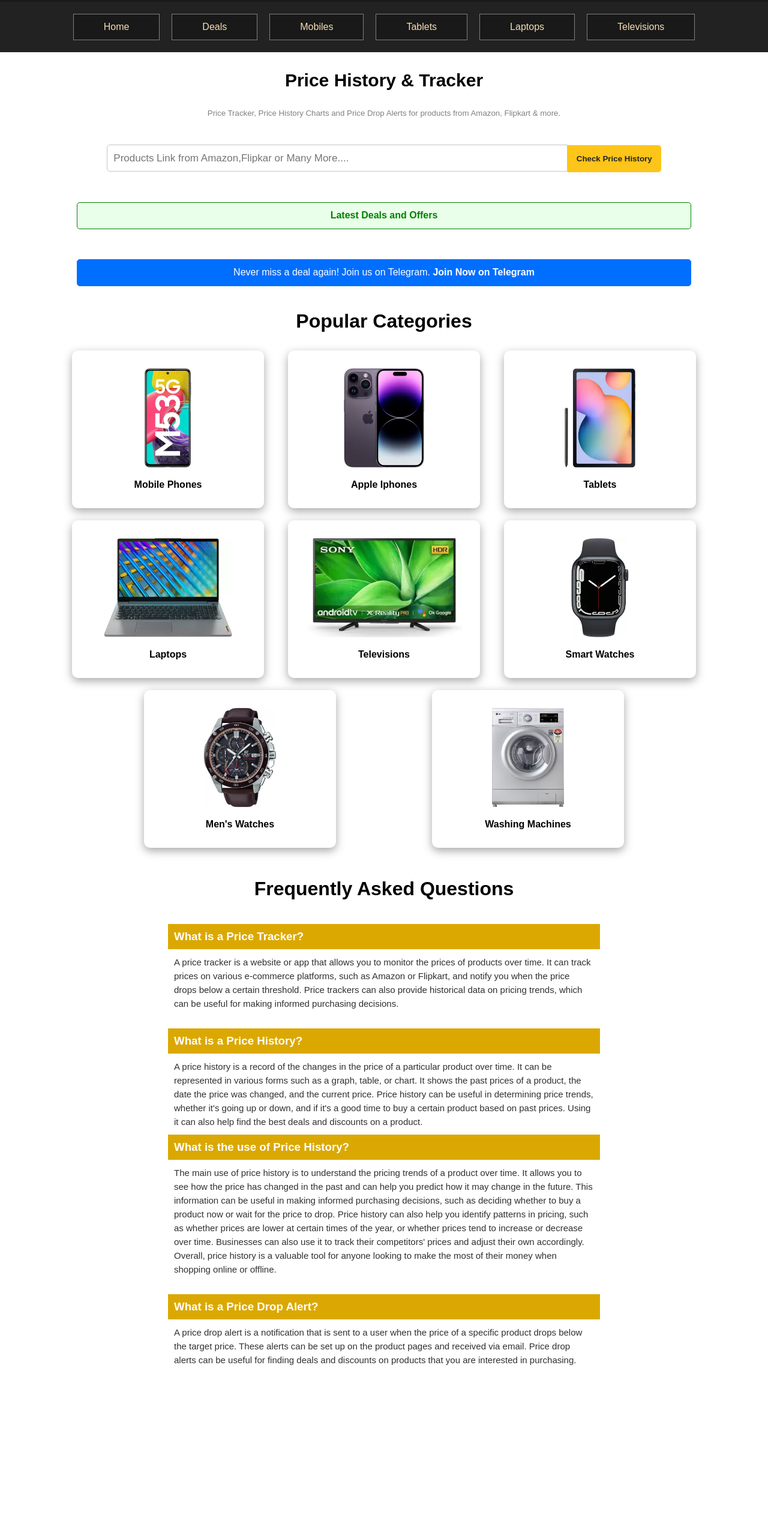
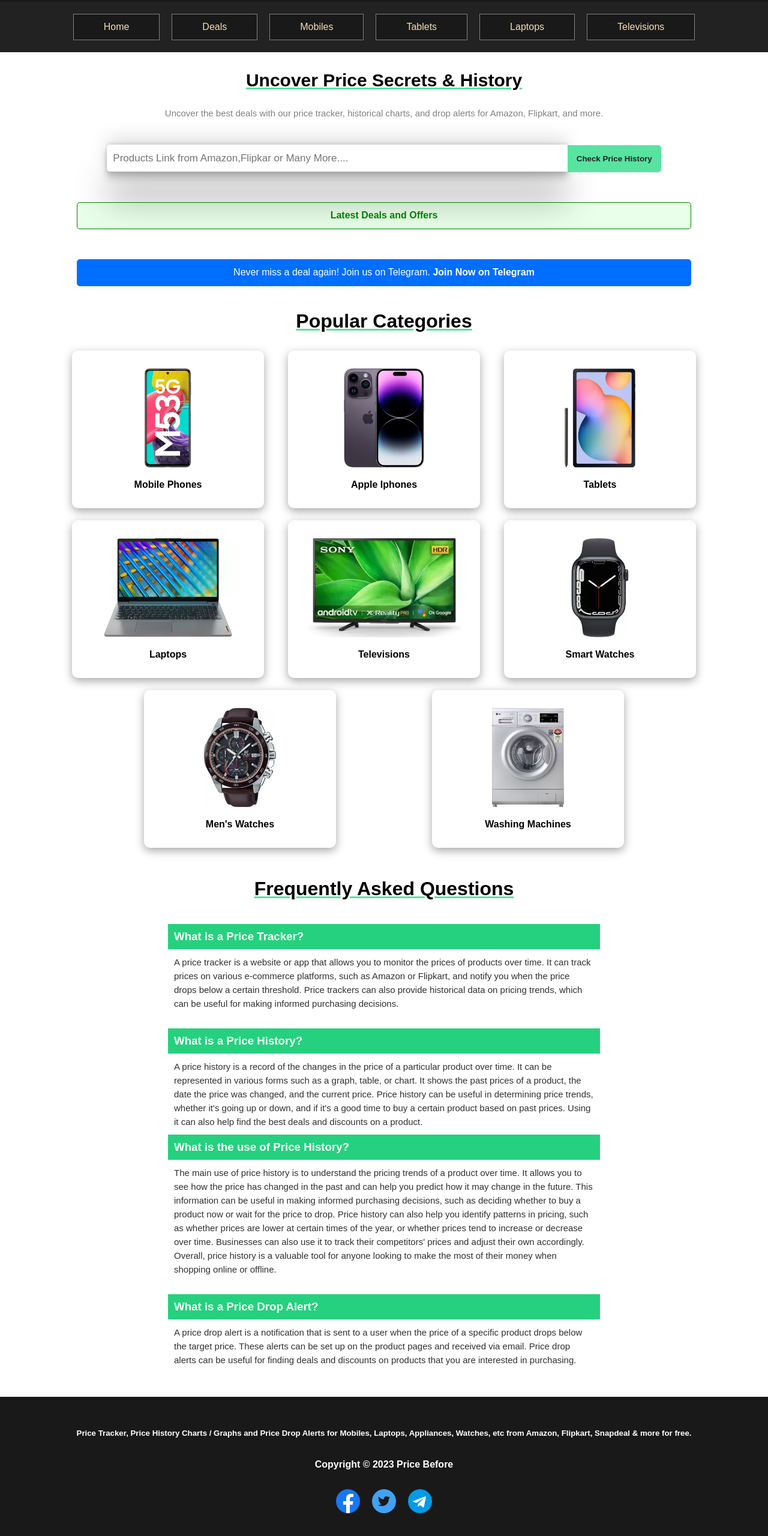
Before and after one commit to PrasadMore3505-psm/PriceBefore-, a plain HTML site: page index.html in a window 1280 px wide. Shown: the part 108-2668 px from the top of the page at 60% size. Before the commit the page ends 2406 px from the top, so only its background shows below. Drawn offline with Linux system fonts and the light colour scheme.

Commit message:
Created Footer & Updated Colors and some content

```diff
--- a/index.html
+++ b/index.html
@@ -38,8 +38,8 @@
         <!-- ---------------------------------------------------------------------HERO SECTION -->
 
     <div class="hero">
-        <h1>Price History & Tracker</h1>
-        <h5>Price Tracker, Price History Charts and Price Drop Alerts for products from Amazon, Flipkart & more.</h5>
+        <h1>Uncover Price Secrets & History</h1>
+        <h5>Uncover the best deals with our price tracker, historical charts, and drop alerts for Amazon, Flipkart, and more.        </h5>
 
         <div class="input-box">
             <input type="search" name="searcbox" id="search" placeholder="Products Link from Amazon,Flipkar or Many More....">
@@ -139,5 +139,22 @@
             </div>
         </div>
     </div>
+
+
+    <!-- ------------------------------------------------------------------FOOTER-->
+
+    <footer>
+        <h5>Price Tracker, Price History Charts / Graphs and Price Drop Alerts for Mobiles, Laptops, Appliances, Watches, etc from Amazon, Flipkart, Snapdeal & more for free.
+        </h5>
+
+        <h4>Copyright © 2023 Price Before</h4>
+
+        <div class="logos">
+            <img src="./img/Share Logos/facebook (1).png" alt="">
+            <img src="./img/Share Logos/twitter (2).png" alt="">
+            <img src="./img/Share Logos/telegram.png" alt="">
+        </div>
+    </footer>
+
 </body>
 </html>
--- a/style.css
+++ b/style.css
@@ -3,6 +3,12 @@
     margin: 0px;
     padding: 0px;
     font-family: Arial, Helvetica, sans-serif;
+}
+
+:root{
+    --primary:#58E3A0;
+    --secondary:#25d17e;
+    --radius:6px;
 }
 
 
@@ -47,7 +53,7 @@
 }
 
 .nav .sbox{
-    background-color: #FDC519;
+    background-color: var(--secondary);
     padding: 8px;
     color: white;
     margin-left: -5px;
@@ -57,7 +63,7 @@
 }
 
 .nav .sbox:hover{
-    background-color: #DBA802;
+    background-color: var(--primary);
     cursor: pointer;
 }
 
@@ -83,7 +89,7 @@
 }
 
 .bottom-nav a:hover{
-    background-color: #F4F4F4;
+    background-color: var(--primary);
     color: #191919;
 }
 
@@ -102,7 +108,8 @@
 
 .hero h1{
     font-size: 30px;
-    padding: 30px 0px 25px 0px
+    padding: 30px 0px 25px 0px;
+    text-decoration: underline #58E3A0;
 }
 
 .hero h5{
@@ -111,6 +118,7 @@
     padding: 0px 0px 40px 0px;
     text-align: center;
     line-height: 25px;
+    font-size: 15px;
 }
 
 .hero input{
@@ -121,11 +129,13 @@
     font-size: 17px;
     border-radius: 5px 0px 0px 5px;
     box-shadow: none;
-    border: 1px solid rgb(197, 197, 197);
+    /* border: 1px solid rgb(197, 197, 197); */
+    border: none;
+    box-shadow: rgba(0, 0, 0, 0.25) 0px 54px 55px, rgba(0, 0, 0, 0.12) 0px -12px 30px, rgba(0, 0, 0, 0.12) 0px 4px 6px, rgba(0, 0, 0, 0.17) 0px 12px 13px, rgba(0, 0, 0, 0.09) 0px -3px 5px;
 }
 
 .hero button{
-    background-color: #FDC519;
+    background-color: var(--primary);
     padding: 8px 15px 8px 15px;
     color: white;
     margin-left: -5px;
@@ -134,10 +144,11 @@
     border: none;
     color: #222222;
     font-weight: 700;
+
 }
 
 .hero button:hover{
-    background-color: #DBA802;
+    background-color: var(--secondary);
     cursor: pointer;
     border: n;
 }
@@ -186,6 +197,7 @@
     text-align: center;
     margin-top: -10px;
     margin-bottom: 10px;
+    text-decoration: underline #58E3A0;
 }
 
 .popu-cat .cards{
@@ -218,7 +230,7 @@
 }
 
 .popu-cat h4:hover{
-    color: #DBA802;
+    color: var(--primary);
     cursor: pointer;
     transition-duration: .5s;
 }
@@ -246,6 +258,7 @@
     text-align: center;
     margin-bottom: 10px;
     padding: 10px;
+    text-decoration: underline #58E3A0;
 }
 
 .questions .top-que{
@@ -264,7 +277,7 @@
 
 .quest h3{
     padding: 10px;
-    background-color: #DBA802;
+    background-color: var(--secondary);
     color: white;
 }
 
@@ -282,6 +295,36 @@
     width:100%;
     justify-content: center;
 
+}
+
+
+/*-------------------------------------------------------------- Footer-----------*/
+
+footer{
+    width: 100%;
+    display: flex;
+    flex-direction: column;
+    gap: 30px;
+    align-items: center;
+    background-color: #191919;
+    color: white;
+    padding: 50px 100px;
+    text-align: center;
+    line-height: 22px;
+    margin-top: 30px;
+}
+
+footer .logos{
+    display: flex;
+    justify-content: center;
+    width: 40px;
+    height: 40px;
+    gap: 20px;
+}
+
+.logos img{
+    width: 100%;
+    height: 100%;
 }
 /*-------------------------------------------------------------- RESPONSIVE TABLET 970 -----------*/
 
@@ -370,7 +413,17 @@
         width: 70vmin;
     }
 
+    /*-------------------------------------------------------------- Footer-----------*/
+
+
+    footer{
+        padding: 30px 10px;
+    }
 }
+
+
+
+
 
 
 
@@ -432,4 +485,10 @@
     .questions .quest{
         /* width: 60vmin; */
     }
+
+
+
+    footer{
+        padding: 30px 10px;
+    }
 }
```
Also changed, not shown: img/Share Logos/facebook (1).png (added), img/Share Logos/telegram.png (added), img/Share Logos/twitter (2).png (added).
